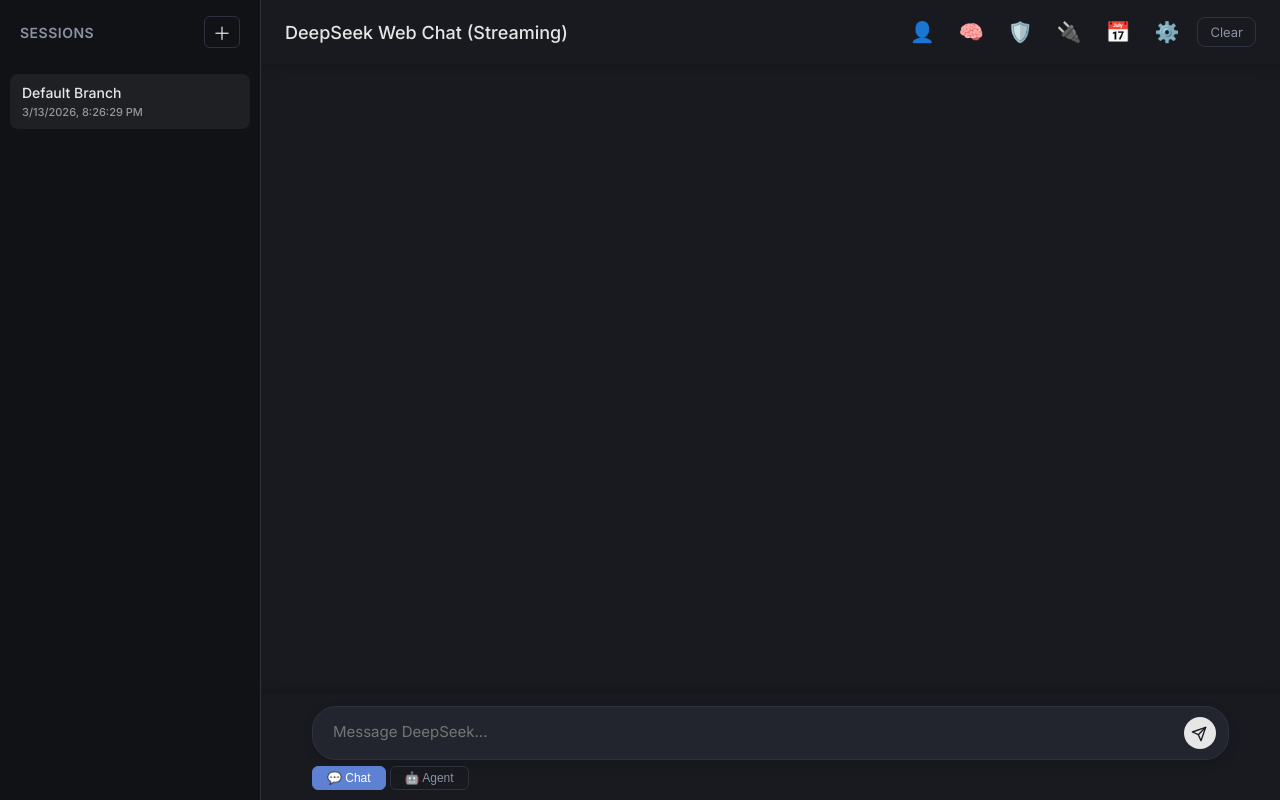
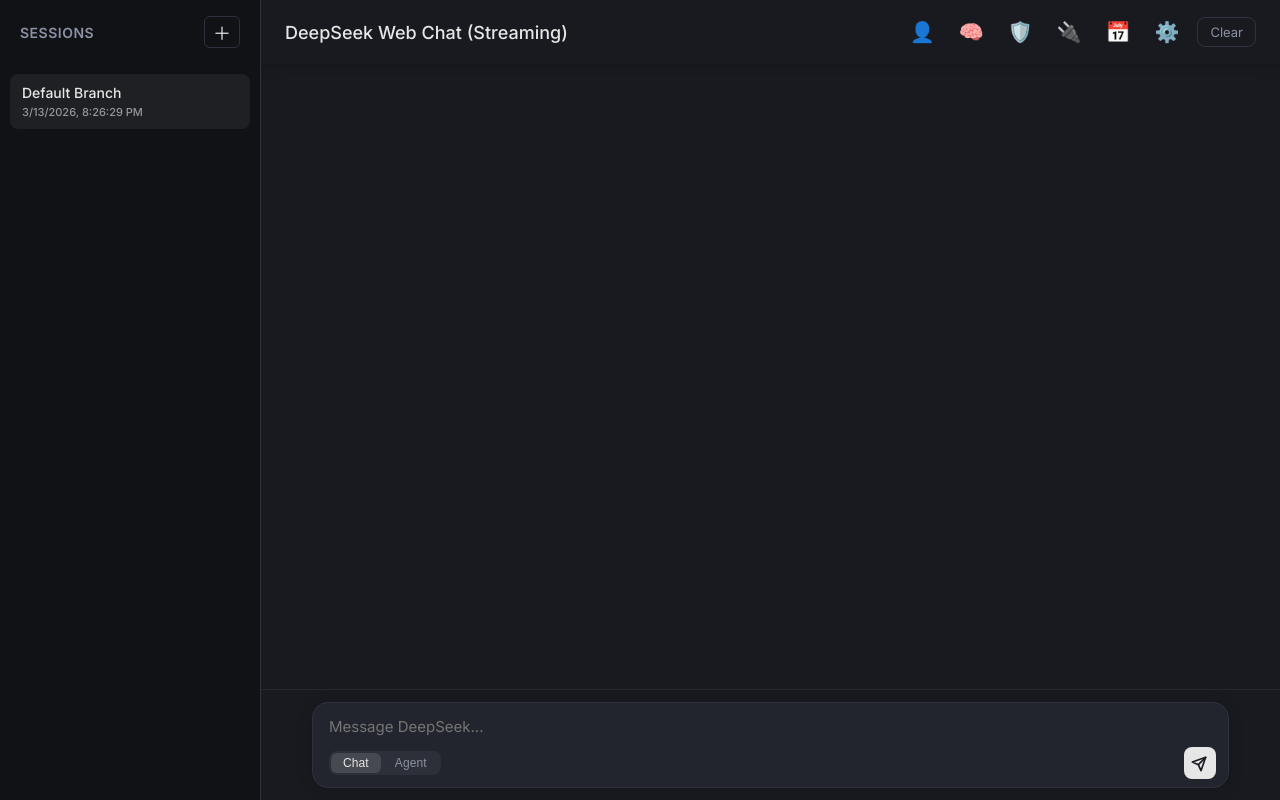
Before and after one commit to okdiman/deepseek-console-app, a FastAPI app: page / in a window 1280 px wide. Run offline with FastAPI, Linux system fonts and the light colour scheme; parts of the project's set-up code (start-up, migrations or seed data) failed here and were passed over; some libraries are stand-ins or nearby versions.

Commit message:
feat: redesign footer input area — mode toggle inside capsule
Move Chat/Agent toggle into the input capsule bottom row alongside
the send button. Cleaner single-container layout.

Co-Authored-By: Claude Sonnet 4.6 <noreply@anthropic.com>

```diff
--- a/deepseek_chat/web/static/css/controls.css
+++ b/deepseek_chat/web/static/css/controls.css
@@ -1,46 +1,45 @@
 /* ── Footer: input capsule, action buttons, stats ── */
 .footer {
-    padding: 12px max(24px, 5%) 6px max(24px, 5%);
+    padding: 12px max(24px, 5%) 8px max(24px, 5%);
     background: var(--bg-main);
     position: relative;
     z-index: 10;
-    box-shadow: 0 -4px 12px rgba(0, 0, 0, 0.15);
+    box-shadow: 0 -1px 0 rgba(255,255,255,0.06);
 }
 
 #chatForm {
     display: flex;
     flex-direction: column;
-    gap: 4px;
 }
 
 .input-capsule {
     display: flex;
-    align-items: flex-end;
+    flex-direction: column;
     background: var(--bg-panel);
     border: 1px solid var(--border-subtle);
-    border-radius: 24px;
-    padding: 8px 12px 8px 20px;
-    box-shadow: 0 4px 12px rgba(0, 0, 0, 0.1);
-    transition: border-color 0.2s;
+    border-radius: 16px;
+    padding: 12px 12px 8px 16px;
+    box-shadow: 0 2px 16px rgba(0, 0, 0, 0.12);
+    transition: border-color 0.2s, box-shadow 0.2s;
 }
 
 .input-capsule:focus-within {
-    border-color: var(--text-secondary);
+    border-color: rgba(255,255,255,0.2);
+    box-shadow: 0 2px 20px rgba(0, 0, 0, 0.2);
 }
 
 .input-capsule textarea {
-    flex: 1;
     background: transparent;
     border: none;
     color: var(--text-primary);
     font-size: 15px;
     resize: none;
     outline: none;
-    padding: 6px 0;
-    margin-bottom: 2px;
+    padding: 0;
     max-height: 200px;
-    line-height: 1.5;
+    line-height: 1.6;
     font-family: inherit;
+    width: 100%;
 }
 
 .input-capsule textarea:disabled {
@@ -48,29 +47,36 @@
     cursor: not-allowed;
 }
 
+.capsule-bottom {
+    display: flex;
+    align-items: center;
+    justify-content: space-between;
+    margin-top: 8px;
+}
+
 .capsule-actions {
     display: flex;
     align-items: center;
-    padding-bottom: 2px;
-    margin-left: 8px;
+    gap: 6px;
 }
 
 .action-btn {
     background: var(--text-primary);
     color: var(--bg-main);
     border: none;
-    border-radius: 50%;
+    border-radius: 8px;
     width: 32px;
     height: 32px;
     display: flex;
     align-items: center;
     justify-content: center;
     cursor: pointer;
-    transition: opacity 0.2s, transform 0.1s;
+    transition: opacity 0.15s, transform 0.1s;
+    flex-shrink: 0;
 }
 
 .action-btn:hover {
-    opacity: 0.9;
+    opacity: 0.85;
     transform: scale(1.05);
 }
 
--- a/deepseek_chat/web/static/css/task.css
+++ b/deepseek_chat/web/static/css/task.css
@@ -221,31 +221,32 @@
 /* ── Mode Toggle ──────────────────────────────────────── */
 .mode-toggle {
     display: flex;
-    gap: 4px;
-    padding: 2px 0 0;
+    gap: 2px;
+    background: rgba(255,255,255,0.05);
+    border-radius: 8px;
+    padding: 2px;
 }
 
 .mode-btn {
     font-size: 12px;
     font-weight: 500;
-    padding: 4px 14px;
+    padding: 3px 12px;
     border-radius: 6px;
-    border: 1px solid var(--border-subtle);
+    border: none;
     background: transparent;
     color: var(--text-secondary);
     cursor: pointer;
     transition: all 0.15s;
+    letter-spacing: 0.01em;
 }
 
 .mode-btn:hover {
     color: var(--text-primary);
-    border-color: var(--accent);
 }
 
 .mode-btn.active {
-    background: var(--accent);
-    color: #fff;
-    border-color: var(--accent);
+    background: rgba(255,255,255,0.12);
+    color: var(--text-primary);
 }
 
 /* ── Inline Task Actions (in chat messages) ───────────── */
--- a/deepseek_chat/web/templates/index.html
+++ b/deepseek_chat/web/templates/index.html
@@ -70,26 +70,26 @@
         <form id="chatForm">
           <div class="input-capsule">
             <textarea id="message" placeholder="Message DeepSeek..." rows="1"></textarea>
+            <div class="capsule-bottom">
+              <div class="mode-toggle">
+                <button type="button" id="modeChatBtn" class="mode-btn active">Chat</button>
+                <button type="button" id="modeAgentBtn" class="mode-btn">Agent</button>
+              </div>
               <div class="capsule-actions">
+                <button id="stopBtn" type="button" class="action-btn stop" title="Stop" style="display:none;">
+                  <svg width="16" height="16" viewBox="0 0 24 24" fill="currentColor">
+                    <rect x="4" y="4" width="16" height="16" rx="2"/>
+                  </svg>
+                </button>
                 <button id="submitBtn" type="submit" class="action-btn" title="Send">
-                <svg width="24" height="24" viewBox="0 0 24 24" fill="none" stroke="currentColor" stroke-width="2"
+                  <svg width="16" height="16" viewBox="0 0 24 24" fill="none" stroke="currentColor" stroke-width="2.5"
                     stroke-linecap="round" stroke-linejoin="round">
                     <line x1="22" y1="2" x2="11" y2="13"></line>
                     <polygon points="22 2 15 22 11 13 2 9 22 2"></polygon>
                   </svg>
                 </button>
-              <button id="stopBtn" type="button" class="action-btn stop" title="Stop" style="display:none;">
-                <svg width="24" height="24" viewBox="0 0 24 24" fill="none" stroke="currentColor" stroke-width="2"
-                  stroke-linecap="round" stroke-linejoin="round">
-                  <rect x="3" y="3" width="18" height="18" rx="2" ry="2"></rect>
-                  <rect x="9" y="9" width="6" height="6"></rect>
-                </svg>
-              </button>
               </div>
             </div>
-          <div class="mode-toggle">
-            <button type="button" id="modeChatBtn" class="mode-btn active">💬 Chat</button>
-            <button type="button" id="modeAgentBtn" class="mode-btn">🤖 Agent</button>
           </div>
         </form>
         <div class="status" id="status"></div>
```
Lines whose indentation alone changed are shown as unchanged.
